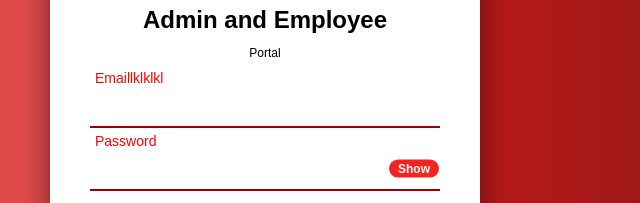
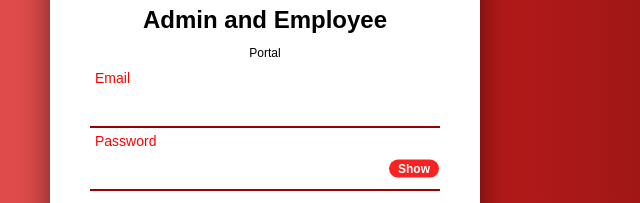
Before and after one commit to colde21/coworkwebPortal, a website with bundled scripts: page login.html in a window 1280 px wide. Shown: the part 311-514 px from the top of the page, 375-1015 px from the left. Built offline with nearby package versions, Linux system fonts and the light colour scheme.

Commit message:
iangpogi

```diff
--- a/login.html
+++ b/login.html
@@ -19,7 +19,7 @@
             <p style="color: #000000; font-size: 12px; margin-bottom: 20px;">Portal</p>
             <div class="elements">
                 <div class="input1 user">
-                    <label for="email">Emaillklklkl</label>
+                    <label for="email">Email</label>
                     <input type="email" id="email" name="email" required>
                 </div>
 
```
